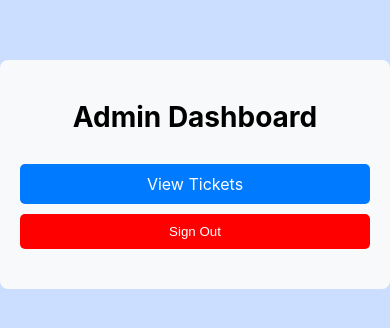
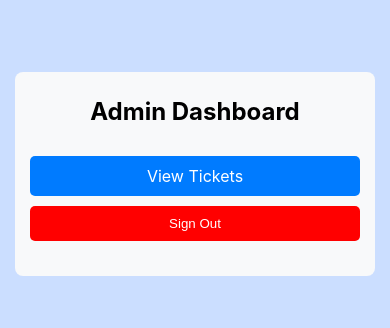
Before and after one commit to Mihir355/Ticket-Support-System, a React (Create React App) app in the folder frontend/: page /employeepage/1 in a window 390 px wide. Shown: the part 248-576 px from the top of the page. Built offline with nearby package versions, Linux system fonts and the light colour scheme.

Commit message:
mod admindash

```diff
--- a/frontend/src/styling/admindash.css
+++ b/frontend/src/styling/admindash.css
@@ -59,3 +59,19 @@
 .admindash-signout:hover {
   background-color: #cc0000;
 }
+
+@media (max-width: 600px) {
+  .admindash-container {
+    padding: 0 15px;
+    box-sizing: border-box;
+  }
+
+  .admindash-content {
+    padding: 15px;
+  }
+
+  .admindash-title {
+    font-size: 24px;
+    padding-top: 10px;
+  }
+}
```
